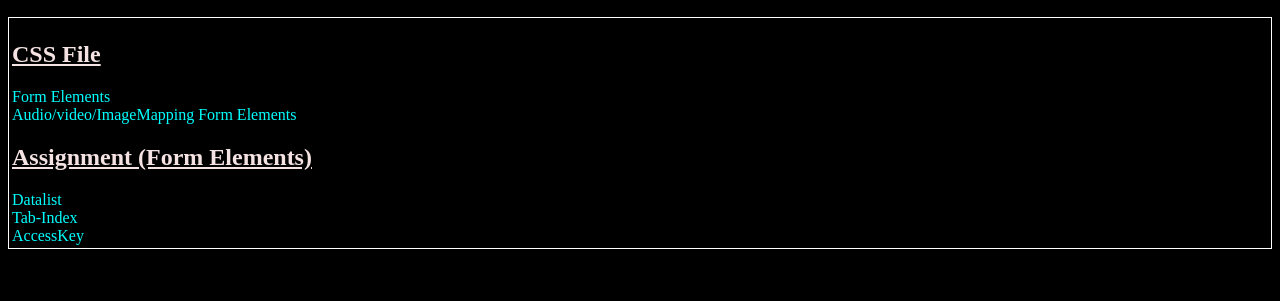
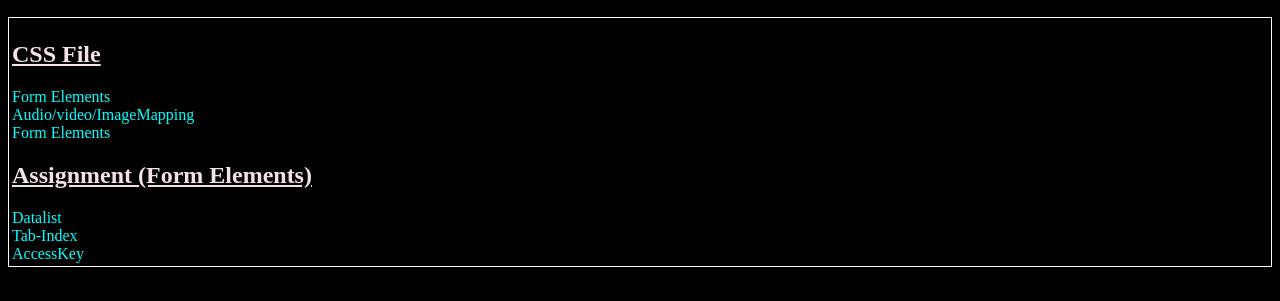
Before and after one commit to HarshalShedge-08/HTML-CSS-Files, a plain HTML site: page index.html in a window 1280 px wide. Shown: the part 57-358 px from the top of the page. Drawn offline with Linux system fonts and the light colour scheme.

Commit message:
Update index.html

```diff
--- a/index.html
+++ b/index.html
@@ -46,7 +46,7 @@
     <h2>CSS File</h2>
 
     <a href="css files/form2.html">Form Elements</a><br>
-    <a href="css files/audio-video.html">Audio/video/ImageMapping</a>
+    <a href="css files/audio-video.html">Audio/video/ImageMapping</a><br>
     <a href="css files/sementic-element.html">Form Elements</a><br>
 
 
```
